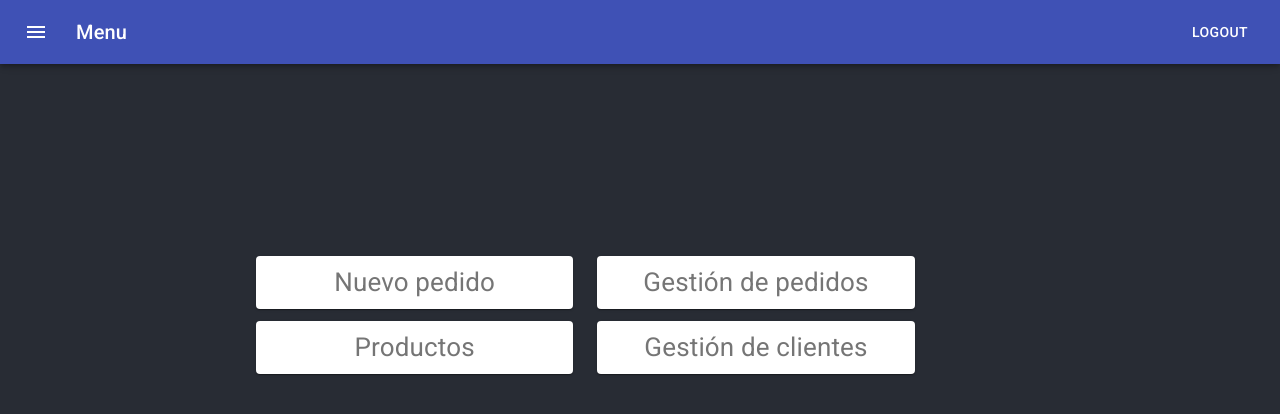
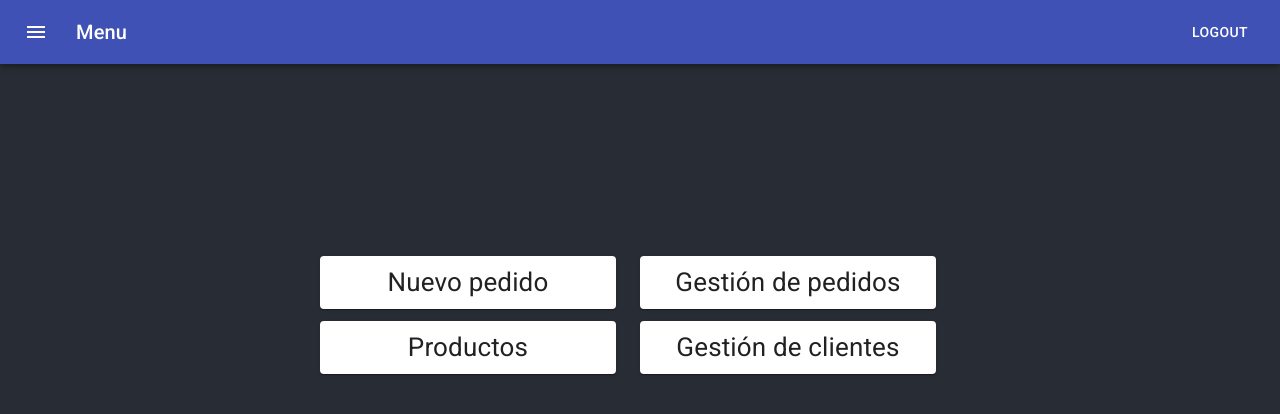
Before and after one commit to alexnro/CustomSales-Client, a React (Create React App) app: page / in a window 1280 px wide. Shown: the top 414 px of the page. Built offline with nearby package versions, Linux system fonts and the light colour scheme.

Commit message:
feat: Add react router
Add react router to render components with different routes and redirect
to home page if route doesn't exist

```diff
--- a/src/App.css
+++ b/src/App.css
@@ -1,8 +1,5 @@
 .App {
   background-color: #282c34;
+  font-size: calc(10px + 2vmin);
+  min-height: 100vh;
 }
-
-.App-header {
-  min-height: 100vh;
-  font-size: calc(10px + 2vmin);
-}
--- a/src/App.js
+++ b/src/App.js
@@ -1,17 +1,29 @@
-import React from 'react';
+import React, { Component } from 'react';
 import './App.css';
+import { Route, Switch, withRouter, Redirect } from 'react-router-dom';
 import AppBarComponent from './components/Header/AppBarComponent';
-import GridMenuComponent from './components/GridMenu/GridMenuComponent';
+import HomePage from './containers/HomePage';
 
-function App() {
-    return (
-        <div className="App">
-            <header className="App-header">
+class App extends Component {
+
+    render() {
+
+        const routes = (
+            <Switch>
+                <Route to="/" exact component={HomePage} />
+                <Redirect to="/" />
+            </Switch>
+        )
+
+        return (
+            <div className="App">
                 <AppBarComponent />
-                <GridMenuComponent />
-            </header>
-        </div>
-    );
+                <div>
+                    {routes}
+                </div>
+            </div>
+        );
+    }
 }
 
-export default App;
+export default withRouter(App);
--- a/src/components/GridMenu/GridMenuStyle.js
+++ b/src/components/GridMenu/GridMenuStyle.js
@@ -3,13 +3,13 @@ import { makeStyles } from '@material-ui/core/styles';
 const useStyles = makeStyles((theme) => ({
     root: {
         marginTop: "20%",
-        marginLeft: "20%",
+        marginLeft: "25%",
         flexGrow: 1,
     },
     paper: {
         padding: theme.spacing(1),
         textAlign: 'center',
-        color: theme.palette.text.secondary,
+        color: theme.palette.text.primary,
         cursor: "pointer"
     }
 }));
--- /dev/null
+++ b/src/containers/HomePage.js
@@ -0,0 +1,12 @@
+import React, { Component } from 'react';
+import GridMenuComponent from '../components/GridMenu/GridMenuComponent';
+
+export default class HomePage extends Component {
+
+    render() {
+        return (
+            <GridMenuComponent />
+        )
+    }
+
+}
--- a/src/index.js
+++ b/src/index.js
@@ -3,15 +3,19 @@ import ReactDOM from 'react-dom';
 import './index.css';
 import App from './App';
 import * as serviceWorker from './serviceWorker';
+import { BrowserRouter } from 'react-router-dom';
 
 import 'typeface-roboto';
 
-ReactDOM.render(
-    <React.StrictMode>
-        <App />
-    </React.StrictMode>,
-    document.getElementById('root')
+const app = (
+    <BrowserRouter>
+        <React.StrictMode>
+            <App />
+        </React.StrictMode>
+    </BrowserRouter>
 );
+
+ReactDOM.render(app, document.getElementById('root'));
 
 // If you want your app to work offline and load faster, you can change
 // unregister() to register() below. Note this comes with some pitfalls.
```
